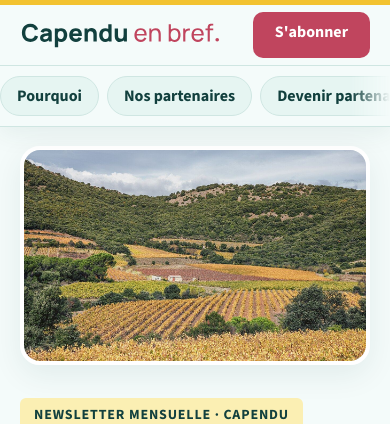
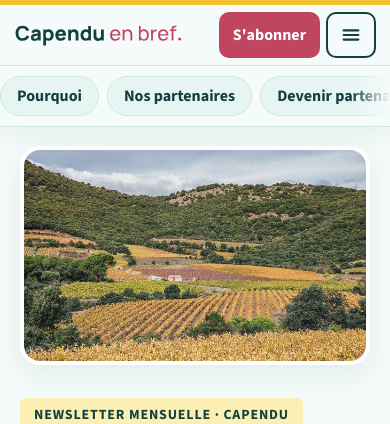
Before and after one commit to lotierimmobilier-prog/Studies, a PHP site: page /index.html in a window 390 px wide. Shown: the top 424 px of the page. Run offline with PHP 8.4, Linux system fonts and the light colour scheme.

Commit message:
Mobile : bouton Menu à côté de S'abonner, texte des boutons centré
Co-Authored-By: Claude Sonnet 5.5 <noreply@anthropic.com>
Claude-Session: https://claude.ai/code/session_01TzcMvJ2NRYzndZkisSww93

```diff
--- a/annonces/inc/layout.php
+++ b/annonces/inc/layout.php
@@ -11,7 +11,8 @@ function layout_top(string $title, string $nav = '', bool $noindex = true): void
     page_head($title, '<link rel="stylesheet" href="' . $css . '">', $noindex, site_root());
     echo '<a class="skip" href="#contenu">Aller au contenu</a>'
        . '<header class="site-header"><div class="inner"><a class="logo" href="' . site_root() . 'index.html"><img src="' . site_root() . 'logo/logo.svg" alt="Capendu en bref" width="656" height="87"></a>'
-       . '<nav aria-label="Navigation">' . $nav . '</nav></div>'
+       . '<nav aria-label="Navigation">' . $nav . '</nav>'
+       . '<details class="menu-m"><summary aria-label="Menu"><svg viewBox="0 0 24 24" width="22" height="22" aria-hidden="true" focusable="false"><path d="M4 7h16M4 12h16M4 17h16" fill="none" stroke="currentColor" stroke-width="2.4" stroke-linecap="round"/></svg><span>Menu</span></summary><div class="menu-m-panel"><a href="' . site_root() . 'index.html">Accueil</a><a href="' . site_root() . 'annonces/partenaires.php">Nos partenaires</a><a href="' . site_root() . 'devenir-partenaire.html">Devenir partenaire</a><a href="' . site_root() . 'annonces/partenaire/">Connexion partenaire</a><a href="' . site_root() . 'index.html#pourquoi">Pourquoi une newsletter</a><a href="' . site_root() . 'index.html#confidentialite">Vos données</a><a href="' . site_root() . 'qui-est-derriere.html">Qui sommes-nous ?</a><a href="' . site_root() . 'annonces/contact.php">Nous écrire</a></div></details></div>'
        . '<nav class="nav-mobile" aria-label="Menu"><div class="nav-mobile-row">'
        . '<a href="' . site_root() . 'index.html#pourquoi">Pourquoi</a><a href="' . site_root() . 'annonces/partenaires.php">Nos partenaires</a>'
        . '<a href="' . site_root() . 'devenir-partenaire.html">Devenir partenaire</a>'
--- a/devenir-partenaire.html
+++ b/devenir-partenaire.html
@@ -9,7 +9,7 @@
   <meta name="referrer" content="strict-origin-when-cross-origin">
   <meta name="theme-color" content="#f2fbf9">
   <link rel="icon" href="favicon.svg" type="image/svg+xml">
-  <link rel="stylesheet" href="styles.css?v=20261108a">
+  <link rel="stylesheet" href="styles.css?v=20261108e">
 </head>
 <body>
   <a class="skip" href="#contenu">Aller au contenu</a>
@@ -21,6 +21,7 @@
         <a href="annonces/partenaires.php">Nos partenaires</a>
         <a class="btn btn-small" href="annonces/inscription.php">S'inscrire</a>
       </nav>
+      <details class="menu-m"><summary aria-label="Menu"><svg viewBox="0 0 24 24" width="22" height="22" aria-hidden="true" focusable="false"><path d="M4 7h16M4 12h16M4 17h16" fill="none" stroke="currentColor" stroke-width="2.4" stroke-linecap="round"/></svg><span>Menu</span></summary><div class="menu-m-panel"><a href="index.html">Accueil</a><a href="annonces/partenaires.php">Nos partenaires</a><a href="devenir-partenaire.html">Devenir partenaire</a><a href="annonces/partenaire/">Connexion partenaire</a><a href="index.html#pourquoi">Pourquoi une newsletter</a><a href="index.html#confidentialite">Vos données</a><a href="qui-est-derriere.html">Qui sommes-nous ?</a><a href="annonces/contact.php">Nous écrire</a></div></details>
     </div>
     <nav class="nav-mobile" aria-label="Menu"><div class="nav-mobile-row">
       <a href="index.html#pourquoi">Pourquoi</a>
--- a/index.html
+++ b/index.html
@@ -10,7 +10,7 @@
   <meta name="referrer" content="strict-origin-when-cross-origin">
   <meta name="theme-color" content="#f2fbf9">
   <link rel="icon" href="favicon.svg" type="image/svg+xml">
-  <link rel="stylesheet" href="styles.css?v=20261108a">
+  <link rel="stylesheet" href="styles.css?v=20261108e">
 </head>
 <body>
   <a class="skip" href="#contenu">Aller au contenu</a>
@@ -25,6 +25,7 @@
         <a class="btn btn-small btn-ghost nav-pro" href="devenir-partenaire.html">Devenir partenaire</a>
         <a class="btn btn-small" href="#inscription">S'abonner</a>
       </nav>
+      <details class="menu-m"><summary aria-label="Menu"><svg viewBox="0 0 24 24" width="22" height="22" aria-hidden="true" focusable="false"><path d="M4 7h16M4 12h16M4 17h16" fill="none" stroke="currentColor" stroke-width="2.4" stroke-linecap="round"/></svg><span>Menu</span></summary><div class="menu-m-panel"><a href="#haut">Accueil</a><a href="annonces/partenaires.php">Nos partenaires</a><a href="devenir-partenaire.html">Devenir partenaire</a><a href="annonces/partenaire/">Connexion partenaire</a><a href="#pourquoi">Pourquoi une newsletter</a><a href="#confidentialite">Vos données</a><a href="qui-est-derriere.html">Qui sommes-nous ?</a><a href="annonces/contact.php">Nous écrire</a></div></details>
     </div>
     <nav class="nav-mobile" aria-label="Menu"><div class="nav-mobile-row">
       <a href="#pourquoi">Pourquoi</a>
--- a/qui-est-derriere.html
+++ b/qui-est-derriere.html
@@ -9,7 +9,7 @@
   <meta name="referrer" content="strict-origin-when-cross-origin">
   <meta name="theme-color" content="#f2fbf9">
   <link rel="icon" href="favicon.svg" type="image/svg+xml">
-  <link rel="stylesheet" href="styles.css?v=20261108a">
+  <link rel="stylesheet" href="styles.css?v=20261108e">
 </head>
 <body>
   <a class="skip" href="#contenu">Aller au contenu</a>
@@ -23,6 +23,7 @@
         <a href="index.html#confidentialite">Vos données</a>
         <a class="btn btn-small" href="index.html#inscription">S'abonner</a>
       </nav>
+      <details class="menu-m"><summary aria-label="Menu"><svg viewBox="0 0 24 24" width="22" height="22" aria-hidden="true" focusable="false"><path d="M4 7h16M4 12h16M4 17h16" fill="none" stroke="currentColor" stroke-width="2.4" stroke-linecap="round"/></svg><span>Menu</span></summary><div class="menu-m-panel"><a href="index.html">Accueil</a><a href="annonces/partenaires.php">Nos partenaires</a><a href="devenir-partenaire.html">Devenir partenaire</a><a href="annonces/partenaire/">Connexion partenaire</a><a href="index.html#pourquoi">Pourquoi une newsletter</a><a href="index.html#confidentialite">Vos données</a><a href="qui-est-derriere.html">Qui sommes-nous ?</a><a href="annonces/contact.php">Nous écrire</a></div></details>
     </div>
     <nav class="nav-mobile" aria-label="Menu"><div class="nav-mobile-row">
       <a href="index.html#pourquoi">Pourquoi</a>
--- a/styles.css
+++ b/styles.css
@@ -213,7 +213,7 @@ th{background:var(--bg-2);color:var(--ink);font-weight:700}
 .pro-actions{display:flex;flex-direction:column;gap:12px;align-items:flex-start;flex:0 1 300px}
 .pro-actions .btn{width:100%;text-align:center}
 .pro-actions small{color:var(--ink-soft);font-size:15px;line-height:1.45}
-@media (max-width:860px){.nav-pro{display:none}.pro-actions{flex-basis:100%}}
+@media (max-width:860px){.site-header .nav-pro{display:none}.pro-actions{flex-basis:100%}}
 
 /* Jaune du village : touches décoratives (le texte reste en vert-bleu profond pour la lisibilité) */
 .site-header{border-top:5px solid var(--gold)}
@@ -299,3 +299,28 @@ main h2:not(.signup-title):not(.sr-only)::after{content:"";display:block;width:5
 /* Cadenas discret vers l'administration */
 .admin-lock{display:inline-flex;vertical-align:middle;margin-left:6px;padding:6px;color:var(--ink-soft);opacity:.35;border-bottom:0!important;text-decoration:none!important;border-radius:6px}
 .admin-lock:hover,.admin-lock:focus-visible{opacity:1;color:var(--ink)}
+
+/* Boutons : texte toujours centré (horizontalement et verticalement) */
+.btn{display:inline-flex;align-items:center;justify-content:center;text-align:center;box-sizing:border-box}
+
+/* Menu déroulant (téléphone et tablette) */
+.menu-m{display:none;position:relative}
+.menu-m summary{list-style:none;display:inline-flex;align-items:center;justify-content:center;gap:8px;min-height:48px;padding:0 16px;border:2px solid var(--ink);border-radius:10px;color:var(--ink);font:700 16px/1 var(--body);cursor:pointer;-webkit-tap-highlight-color:transparent}
+.menu-m summary::-webkit-details-marker{display:none}
+.menu-m[open] summary{background:var(--ink);color:#fff}
+.menu-m-panel{position:absolute;right:0;top:calc(100% + 10px);z-index:60;width:min(86vw,320px);display:flex;flex-direction:column;padding:8px;background:var(--card);border:1px solid var(--line);border-radius:16px;box-shadow:0 18px 40px rgba(18,64,62,.2)}
+.menu-m-panel a{display:flex;align-items:center;min-height:48px;padding:0 14px;border-radius:10px;color:var(--ink);font-weight:600;font-size:17px;text-decoration:none}
+.menu-m-panel a:hover,.menu-m-panel a:focus-visible{background:var(--bg-2)}
+.menu-m-panel a + a{background:linear-gradient(var(--line),var(--line)) top/calc(100% - 28px) 1px no-repeat}
+@media (max-width:860px){
+  .site-header .inner{gap:8px}
+  .site-header nav:not(.nav-mobile){margin-left:auto}
+  .menu-m{display:block;flex:none}
+}
+@media (max-width:400px){.menu-m summary span{display:none}.menu-m summary{padding:0 13px}.site-header .btn-small{padding:12px 16px}}
+@media (max-width:430px){
+  .site-header .inner{padding-inline:14px;gap:6px}
+  .logo img{height:21px}
+  .site-header .btn-small{padding:12px 14px;font-size:16px;min-height:46px}
+  .menu-m summary{min-height:46px;padding:0 12px}
+}
```
